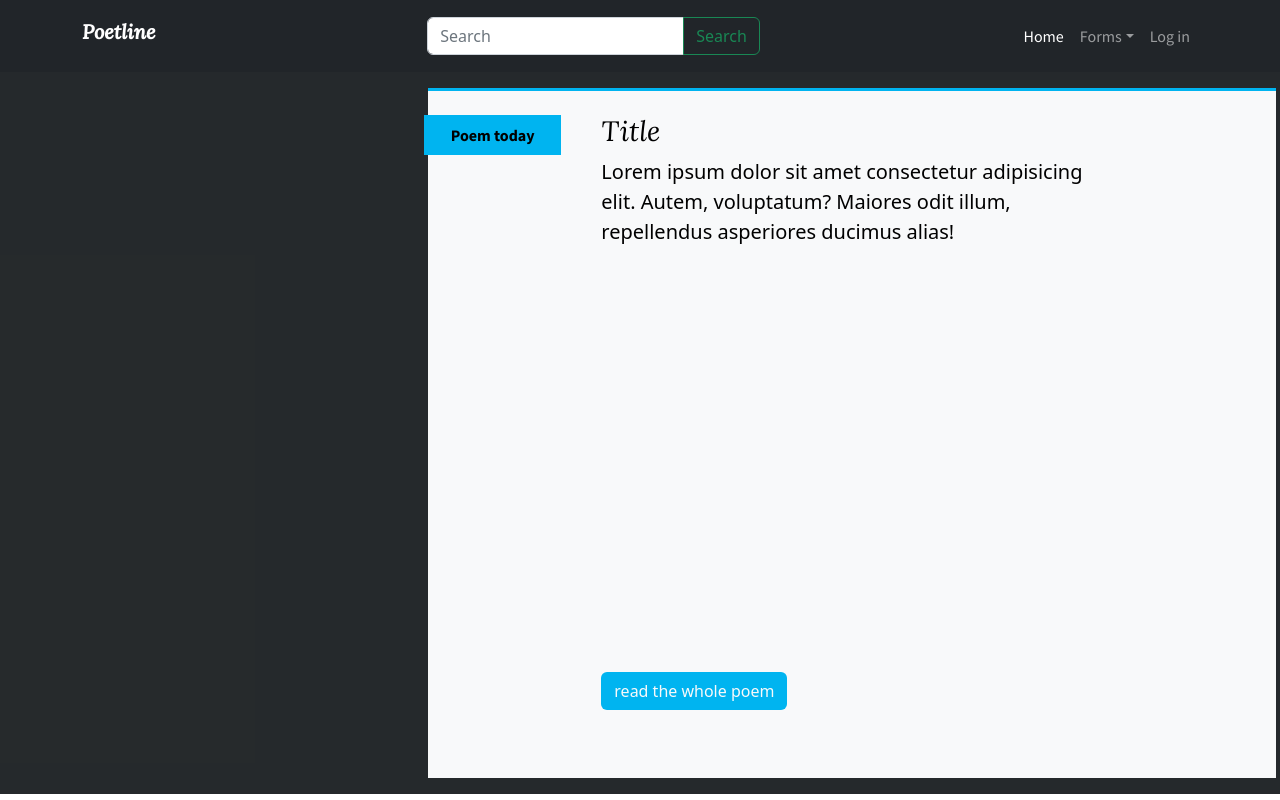
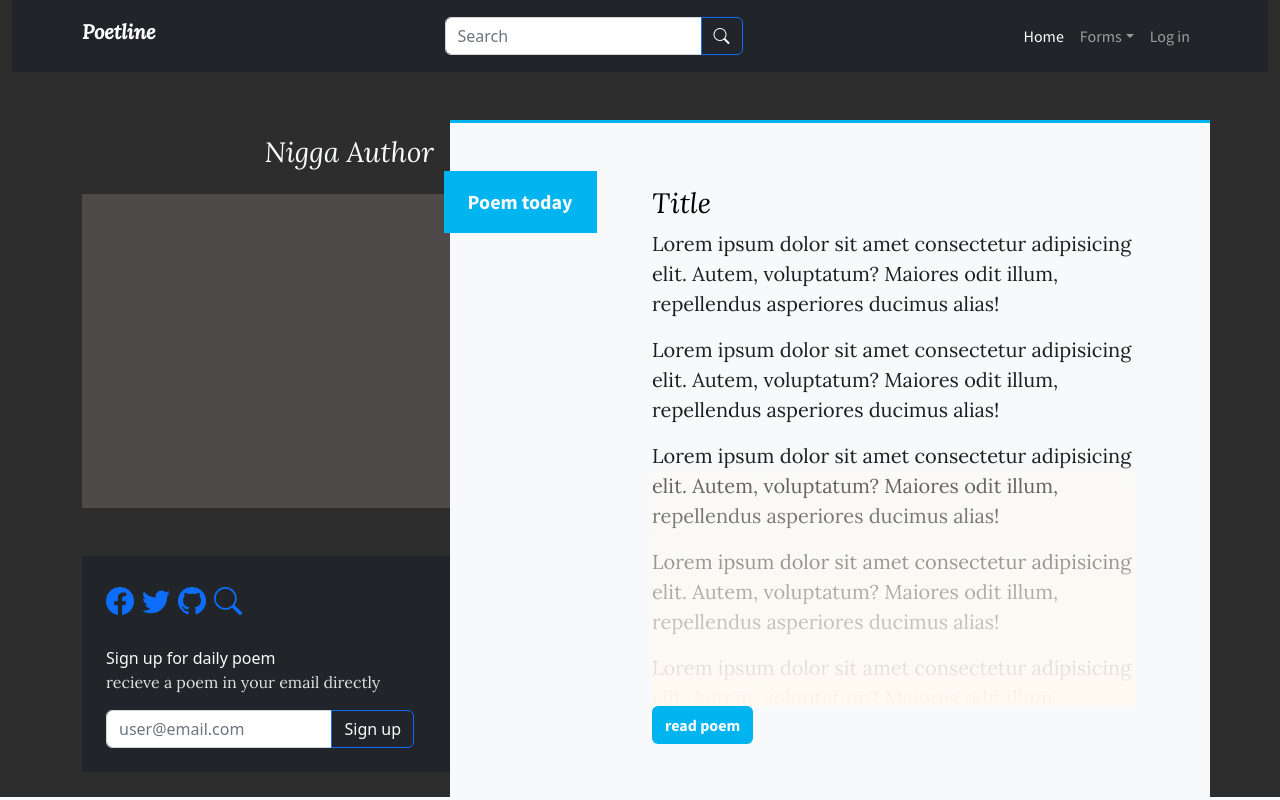
Before and after one commit to mulfranck/poetlines, a React (Create React App) app: page / in a window 1280 px wide. Shown: the top 800 px of the page. Built offline with nearby package versions, Linux system fonts and the light colour scheme.

Commit message:
refactor all codebase

```diff
--- a/data/db.json
+++ b/data/db.json
@@ -106,7 +106,7 @@
       ],
       "author":"William Cho",
       "category": "love, sadness",
-      "lineCount": 35,
+      "linecount": 35,
       "id":4
     },
     {
@@ -153,7 +153,7 @@
         "Architecto error tenetur unde",
         "voluptate laborum magnam"
       ],
-      "lineCount": 18,
+      "linecount": 18,
       "category": "programming",
       "author":"mulfranck",
       "id":6
@@ -201,7 +201,7 @@
         "Architecto error tenetur unde",
         "voluptate laborum magnam"
       ],
-      "lineCount": 12,
+      "linecount": 12,
       "category": "love",
       "author":"Abella frais",
       "id":8
@@ -221,7 +221,7 @@
         "Architecto error tenetur unde",
         "voluptate laborum magnam"
       ],
-      "lineCount": 10,
+      "linecount": 10,
       "category": "struggle",
       "author":"William Cho",
       "id":9
@@ -237,10 +237,59 @@
         "Architecto error tenetur unde",
         "voluptate laborum magnam"
       ],
-      "lineCount": 7,
+      "linecount": 7,
       "category": "lust",
       "author": "Nigga Gina",
       "id": 10
+    },
+    {
+      "title": "Sun to Void",
+      "lines": [
+        "I cannot help my gaze",
+        "and did not choose this.",
+        "I was a flurry of atoms.",
+        "I was a disassembled spark.",
+        "I desired impression.",
+        "I desired progeny.",
+        "Then the Lord said unto me:",
+        "Suppose a daughter.",
+        "Does it please you?",
+        "Immensely. Immeasurably.",
+        "But I was not myself a daughter,",
+        "could be no mother of one or three.",
+        "So I was given all daughters.",
+        "All blooms, all fruits.",
+        "At first, I was a lamp",
+        "craned above a clovered garden.",
+        "The roots, they suckled the dirt,",
+        "and lashed it, and crawled for eons.",
+        "Then they were standing upright",
+        "all over the earth.",
+        "My gaze horizoned.",
+        "My origination fogged.",
+        "My eyes searched forever,",
+        "my gaze compassing.",
+        "I asked God to turn me a way,",
+        "give me eyelids, give me veil.",
+        "Give me some cover, like every other.",
+        "God, please. Please ease me, God",
+        "until God grew weary of my weary",
+        "and fixed for me an axis.",
+        "God said: Wait. Repeated: Wait.",
+        "I gave you daughters on daughters.",
+        "Are you not pleased?",
+        "I do not know pleasure.",
+        "I know not what I become.",
+        "God said: Your touch",
+        "is incomprehensible.",
+        "Now you know Me.",
+        "No fathom between us.",
+        "All men turn their faces to you,",
+        "but verily, they turn a way."
+      ],
+      "author": "Ladan Osman",
+      "linecount":41,
+      "id": 11
     }
   ]
 }
--- a/package.json
+++ b/package.json
@@ -21,6 +21,7 @@
     "build": "react-scripts build",
     "test": "react-scripts test",
     "eject": "react-scripts eject",
+    "predeploy": "npm run build",
     "deploy": "gh-pages -d build"
   },
   "eslintConfig": {
--- a/src/App.js
+++ b/src/App.js
@@ -1,11 +1,35 @@
 import Header from "./components/Header";
 import Hero from "./components/Hero";
+import PoemList from "./components/PoemList";
 
 function App() {
   return (
-    <div className="App">
-      <Header />
-      <Hero />
+    <div className="bg-light">
+      <section className="container-fluid bg-dark-light">
+        <Header />
+        <Hero  />
+      </section>
+
+      <PoemList />
+
+      <section className="container">
+        <div className="row py-5"></div>
+      </section>
+      <section className="container">
+
+      Lorem ipsum dolor sit amet consectetur, adipisicing elit. Veniam, sit cumque ipsam obcaecati earum labore iusto voluptatem deserunt veritatis dolore nobis non magnam molestias esse? Voluptate quas a itaque ratione?
+      </section>
+      <section className="container">
+        <div className="row py-5"></div>
+      </section>
+      <section className="container"></section>
+      <section className="container">
+      Lorem ipsum dolor sit amet consectetur, adipisicing elit. Veniam, sit cumque ipsam obcaecati earum labore iusto voluptatem deserunt veritatis dolore nobis non magnam molestias esse? Voluptate quas a itaque ratione?
+      </section>
+      <section className="container">
+        <div className="row py-5"></div>
+      </section>
+      <section className="container"></section>
     </div>
   );
 }
--- a/src/components/Header.js
+++ b/src/components/Header.js
@@ -12,7 +12,7 @@ const Header = () => {
                     <form className="d-flex mx-auto" role="search">
                         <div className="input-group">
                             <input className="form-control" type="search" placeholder="Search" aria-label="Search" />
-                            <button className="btn btn-outline-success" type="submit">Search</button>
+                            <button className="btn btn-outline-primary text-light" type="submit"><span className="bi bi-search"></span></button>
                         </div>
                     </form>
                     <ul className="navbar-nav py-2">
--- a/src/components/Hero.css
+++ b/src/components/Hero.css
@@ -1,13 +1,11 @@
 @import url("./../utils/var.css");
 
-.hero-full {
-  height: calc(100vh - 78px);
-  background-color: var(--grey);
-  padding: 1rem;
-}
+
 
 .today-poem {
   border-top: .2rem solid var(--primary);
+  /* max-height: 680px; */
+  max-height: 42.5rem;
 }
 .h3 {
   font-family: var(--text-serif);
@@ -15,12 +13,29 @@
   font-style: italic;
 }
 
+.full-page {
+  height: 85%;
+}
+
+.faded-text {
+  background: linear-gradient(rgba(255, 250, 240, 0.253), floralwhite );
+}
+
 .today-tag {
   background-color: var(--primary);
-  left: -1rem;
-  font-size: medium;
   font-weight: bold;
+  left: -0.4rem;
   font-family: var(--text-sans);
 }
-.read-more { background-color: var(--primary);}
+.read-more {
+  background-color: var(--primary);
+  font-family: var(--text-sans);
+  font-weight: bold;
+}
 .read-more:hover { background-color: var(--primary-dark);}
+
+.lorem-img {
+  width: 311px;
+  height: 314px;
+  background-color: rgb(78, 74, 74);
+}
--- a/src/components/Hero.js
+++ b/src/components/Hero.js
@@ -2,29 +2,67 @@ import './Hero.css';
 
 const Hero = (e) => {
   return (
-    <section className="container-fluid hero-full">
-      <article className="row h-100">
-        <div className="col-md-4 today-poet">
-          <div className="lorem-img"></div>
-        </div>
-        <div className="col-md-8 text-bg-light today-poem ">
-          <article className="container h-75">
-            <div className="row mt-4 h-100">
-              <div className="col-md-2 position-relative">
-                <p className='px-1 py-2 position-absolute w-100 text-center today-tag' > Poem today</p>
+    <section className="container">
+      <div className='row py-4 d-none d-md-block'></div>
+
+      <article className="row d-flex flex-wrap flex-md-nowrap">
+        <aside className="col-md-4 col-sm-12 pe-0">
+          <h3 className="h3 p-3 d-none d-md-flex flex-row-reverse text-light">Nigga Author</h3>
+          <div className="d-none d-md-flex">
+            <div className="lorem-img w-100"></div>
+          </div>
+          <div className="mt-md-5 mb-md-4">
+            <div className="bg-dark p-4">
+              <div className="social d-flex gap-2 text-primary">
+                <span className="bi bi-facebook fs-3"> </span>
+                <span className="bi bi-twitter fs-3"></span>
+                <span className="bi bi-github fs-3"></span>
+                <span className="bi bi-search fs-3"></span>
               </div>
-              <div className="col gx-5">
-                <h2 className="h3"> Title </h2>
-                <main className='lead h-100'>
-                  Lorem ipsum dolor sit amet consectetur adipisicing elit. Autem, voluptatum? Maiores odit illum, repellendus asperiores ducimus alias!
-                </main>
-                <footer>
-                  <button className='btn text-light read-more'>read the whole poem</button>
-                </footer>
+
+              <div className="call-to-action-text mt-md-4 ">
+                <p className=' text-light mb-0'>Sign up for daily poem</p>
+
+                <p className='mb-md-0 text-light para'>recieve a poem in your email directly</p>
               </div>
-              <div className="col-md-2"></div>
+
+              <div className="container ps-0 mt-md-3">
+                <form className="input-group">
+                  <input className="form-control" type="email" placeholder="user@email.com" aria-label="Search" />
+                  <button className="btn btn-outline-primary text-light" type="submit">Sign up</button>
+                </form>
+              </div>
             </div>
-          </article>
+          </div>
+        </aside>
+
+        <div className="col-md-8 col-sm-12 text-bg-light today-poem">
+          <div className='just-for-space row py-4'></div>
+
+          <div className="row full-page">
+            <div className="col d-flex position-relative">
+              <p className='text-light fs-5 py-3 px-4 position-absolute today-tag'>Poem today</p>
+            </div>
+
+            <article className="col-md-8 h-100 d-flex flex-column justify-content-between">
+              <h2 className="h3 mt-3"> Title </h2>
+              <main className="col position-relative overflow-hidden">
+                <div className='para fs-5'>
+                  <p>Lorem ipsum dolor sit amet consectetur adipisicing elit. Autem, voluptatum? Maiores odit illum, repellendus asperiores ducimus alias!</p>
+                  <p>Lorem ipsum dolor sit amet consectetur adipisicing elit. Autem, voluptatum? Maiores odit illum, repellendus asperiores ducimus alias!</p>
+                  <p>Lorem ipsum dolor sit amet consectetur adipisicing elit. Autem, voluptatum? Maiores odit illum, repellendus asperiores ducimus alias!</p>
+                  <p>Lorem ipsum dolor sit amet consectetur adipisicing elit. Autem, voluptatum? Maiores odit illum, repellendus asperiores ducimus alias!</p>
+                  <p>Lorem ipsum dolor sit amet consectetur adipisicing elit. Autem, voluptatum? Maiores odit illum, repellendus asperiores ducimus alias!</p>
+
+                  <div className="faded-text position-absolute end-0 start-0 bottom-0 w-100 h-50"></div>
+                </div>
+              </main>
+              <footer>
+                <button className='btn text-light read-more'>read poem</button>
+              </footer>
+            </article>
+            <article className="col-1"></article>
+          </div>
         </div>
       </article>
     </section>
--- /dev/null
+++ b/src/components/PoemList.js
@@ -0,0 +1,9 @@
+const PoemList = () => {
+  return (
+    <section className="container" id="poem-list-container">
+
+    </section>
+  )
+}
+
+export default PoemList;
--- a/src/index.css
+++ b/src/index.css
@@ -1,4 +1,5 @@
 @import url(./utils/var.css);
+@import url(./../node_modules/bootstrap-icons/font/bootstrap-icons.css);
 
 * {
     box-sizing: border-box;
@@ -13,3 +14,12 @@
 .nav-link, form button {
     font-family: var(--text-sans);
 }
+
+.para {
+    font-family: var(--text-serif);
+    opacity: 88%;
+
+}
+.bg-dark-light {
+    background-color: var(--bg-dark-light);
+}
--- a/src/index.js
+++ b/src/index.js
@@ -1,5 +1,5 @@
 import 'bootstrap-icons/font/bootstrap-icons.css';
-import 'bootstrap/dist/js/bootstrap.bundle'
+import 'bootstrap/dist/js/bootstrap.bundle.min'
 import 'bootstrap/dist/css/bootstrap.min.css';
 import './index.css';
 
--- a/src/utils/var.css
+++ b/src/utils/var.css
@@ -4,10 +4,12 @@
   --primary-lightest: #59D6FF;
 
   /* --grey: #212B36; */
-  --grey: #1b1f22f3;
+  --bg-dark-light: #282828f9;
   --greys-lightest: #343434;
 
 
   --text-serif: 'Lora', serif;
   --text-sans: 'Source Sans Pro', sans-serif;
+
+  --ps: 1.25rem;
 }
```
